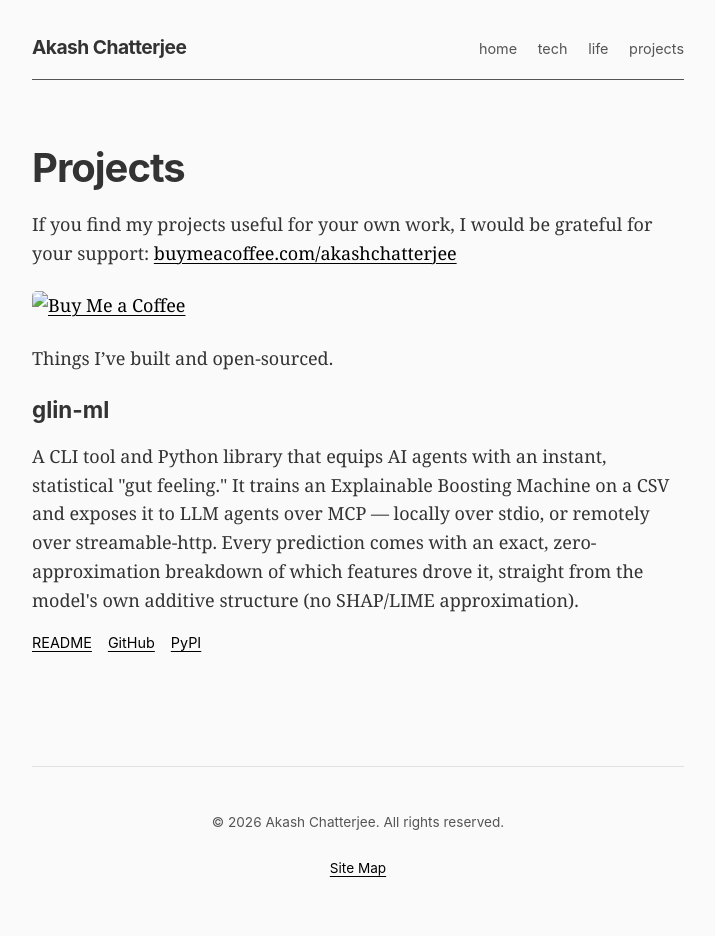
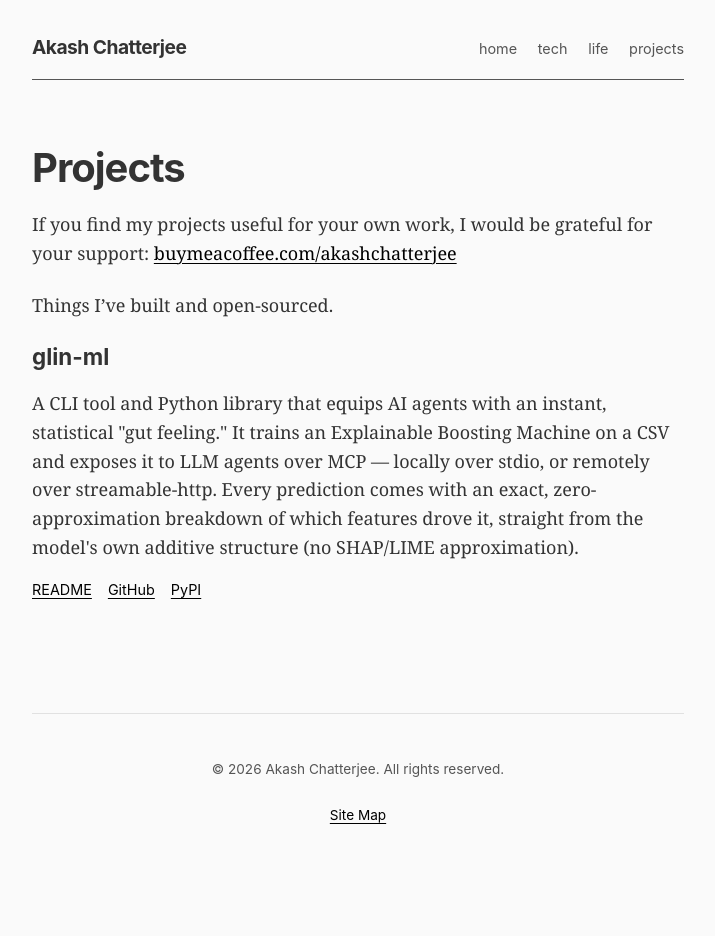
Before and after one commit to AkashChatterjee/akashchatterjee.github.io, a Jekyll site: the page built from projects/index.md, in a window 1280 px wide. Shown: the whole page, without its empty margins (282-997 px from the left). Built offline with Jekyll 4.4.1, drawn with Linux system fonts in a browser that asks for light colours; after the commit the page ends 900 px from its top, so only the background shows below that.

Commit message:
Remove Buy Me a Coffee image from Projects page
Co-Authored-By: Claude Sonnet 5.5 <noreply@anthropic.com>
Claude-Session: https://claude.ai/code/session_01HM81UP3PD8CRgfv43zZkDg

```diff
--- a/projects/index.md
+++ b/projects/index.md
@@ -9,8 +9,6 @@ last_modified_at: 2026-09-20
 # Projects
 
 If you find my projects useful for your own work, I would be grateful for your support: [buymeacoffee.com/akashchatterjee](https://buymeacoffee.com/akashchatterjee)
-
-[![Buy Me a Coffee](https://cdn.buymeacoffee.com/buttons/v2/arial-orange.png)](https://buymeacoffee.com/akashchatterjee)
 
 Things I've built and open-sourced.
 
```
